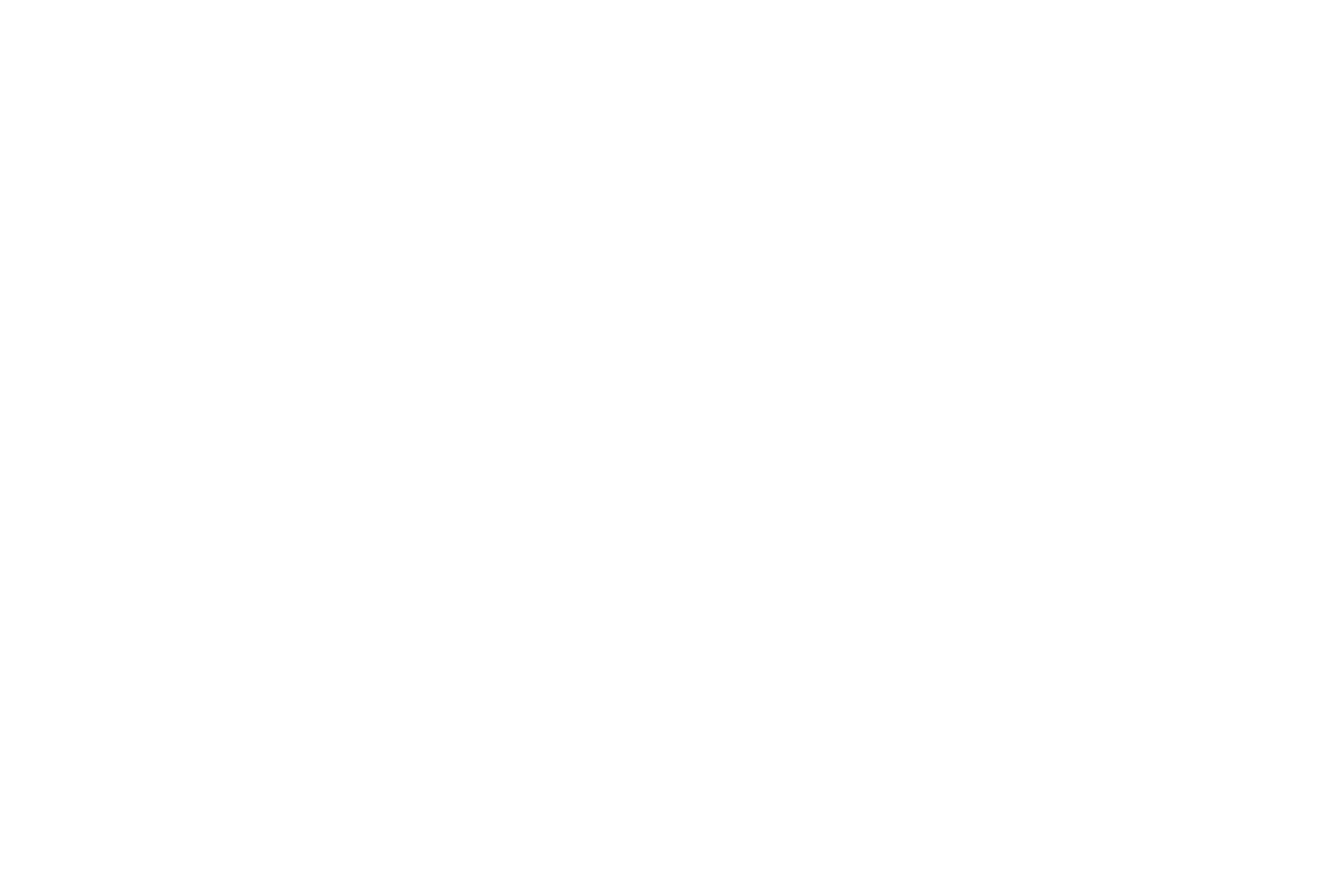
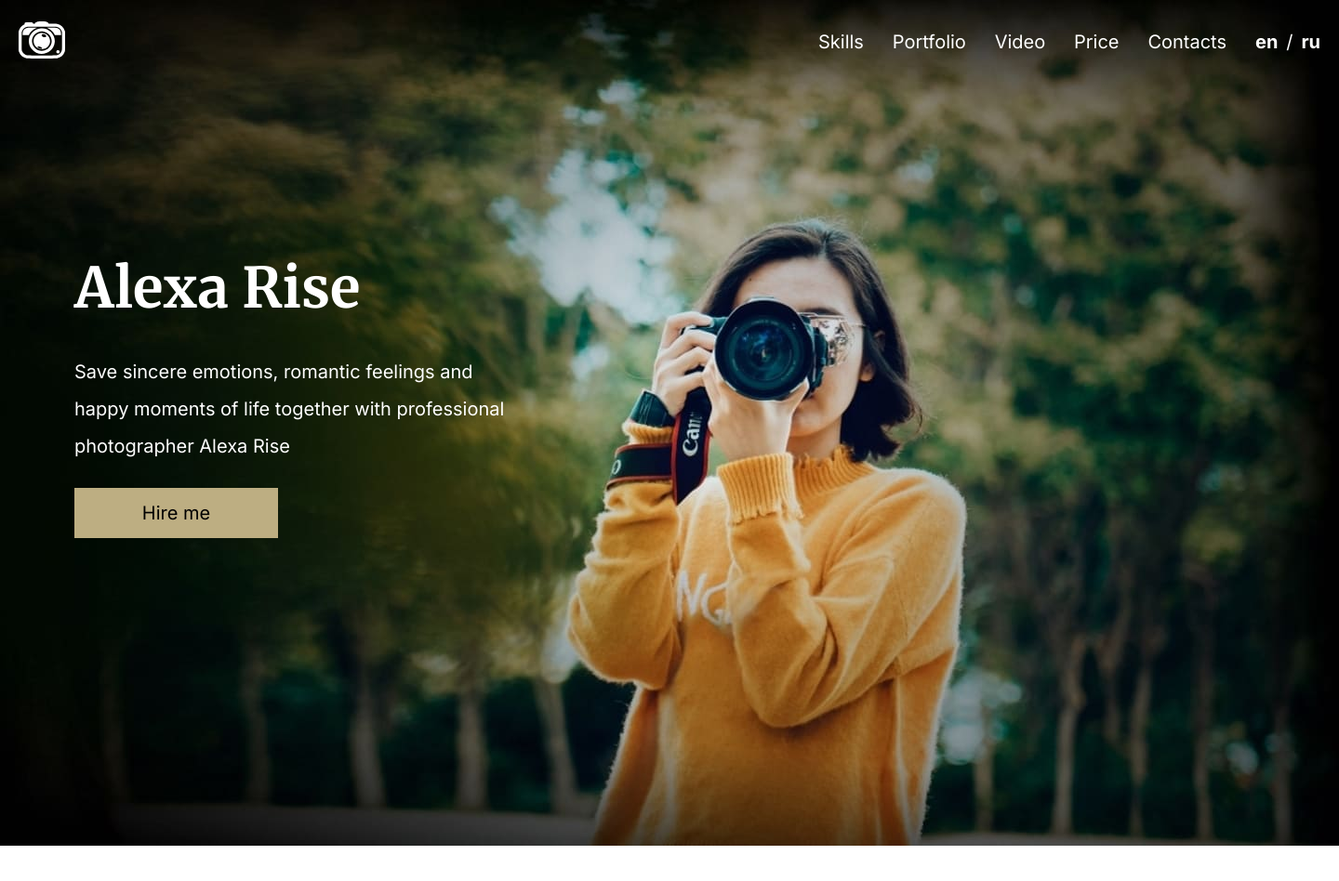
Before and after one commit to SegaSG/projects-rs, a plain HTML site: page portfolio/index.html in a window 1280 px wide. Shown: the whole page at 93% size, 1440 px wide, since content can reach past the window. Before the commit the page ends 800 px from the top, so only its background shows below. Drawn offline with Linux system fonts and the light colour scheme.

Commit message:
feat: add header and section hero

```diff
--- a/portfolio/css/style.css
+++ b/portfolio/css/style.css
@@ -3,5 +3,144 @@
 *::after {
     box-sizing: border-box;
 }
-/* font-family: 'Inter', sans-serif; */
-/* font-family: 'Merriweather', serif; */
+html {
+    scroll-behavior: smooth;
+}
+
+body {
+    /* font-family: 'Merriweather', serif;*/
+    font-family: 'Inter', sans-serif;
+    font-weight: 400;
+    font-size: 20px;
+    color: #FFFFFF;
+}
+
+a {
+    text-decoration: none;
+    color: inherit;
+}
+
+:root {
+    --color-gold: #bdae82;
+    --color-black: #000;
+    --font1: 60px;
+    --font2: 40px;
+}
+
+.container {
+    width: 1440px;
+    margin: 0 auto;
+    padding: 0 20px;
+}
+
+.header-container {
+    display: flex;
+    justify-content: space-between;
+    height: 90px;
+    background: url('../assets/img/header-bg.png');
+    background-repeat: no-repeat;
+    background-position: center 0;
+    align-items: center;
+}
+
+.logo {
+    transition: 0.3s;
+}
+
+.logo:hover {
+    filter: invert(26%) sepia(15%) saturate(638%) hue-rotate(7deg) brightness(92%) contrast(87%);
+}
+
+.menu {
+    width: 500px;
+    height: 50px;
+    margin-left: auto;
+    padding-right: 31px;
+    padding-left: 30px;
+}
+
+.languages {
+    display: flex;
+    justify-content: space-between;
+    width: 70px;
+    height: 50px;
+    align-items: center;
+}
+
+.menu-list {
+    display: flex;
+    justify-content: space-between;
+    margin: 0;
+    padding: 0;
+    list-style: none;
+}
+
+.menu-link {
+    line-height: 50px;
+    transition: 0.3s;
+}
+
+
+.menu-link:hover {
+    color: var(--color-gold);
+}
+
+.en-link, .ru-link {
+    font-weight: 700;
+    font-size: 20px;
+    line-height: 50px;
+    transition: 0.3s;
+}
+
+.en-link:hover, .ru-link:hover {
+    color: var(--color-gold);
+}
+
+
+.hero-container {
+    height: 910px;
+    background-image: url('../assets/img/header-bg.png');
+    background-position: center -90px;
+    background-repeat: no-repeat;
+}
+
+.hero {
+    padding-top: 160px;
+    padding-left: 60px;
+}
+
+.hero-inner {
+    width: 500px;
+    height: 330px;
+}
+
+.hero-name {
+    margin: 0 0 10px 0;
+    font-family: 'Merriweather', serif;
+    font-size: 60px;
+    line-height: 120px;
+}
+
+.hero-text {
+    width: 470px;
+    height: 120px;
+    margin: 0 0 25px 0;
+    line-height: 40px;
+    font-family: inherit;
+}
+
+.hero-btn {
+    width: 219px;
+    height: 54px;
+    line-height: 40px;
+    font-family: inherit;
+    border: 0;
+    cursor: pointer;
+    background-color: var(--color-gold);
+    color: #000000;
+    transition: 0.3s;
+}
+
+.hero-btn:hover {
+    color: #FFFFFF;
+}
--- a/portfolio/index.html
+++ b/portfolio/index.html
@@ -16,7 +16,40 @@
     <link rel="stylesheet" href="./css/style.css">
 </head>
 <body>
+    <header class="header">
+        <div class="container header-container">
+            <a class="logo" href="#">
+                <img class="logo-link" src="./assets/svg/logo.svg" alt="logo">
+            </a>
+            <nav class="menu">
+                <ul class="menu-list">
+                    <li class="menu-item"><a href="#skills" class="menu-link">Skills</a></li>
+                    <li class="menu-item"><a href="#portfolio" class="menu-link">Portfolio</a></li>
+                    <li class="menu-item"><a href="#video" class="menu-link">Video</a></li>
+                    <li class="menu-item"><a href="#price" class="menu-link">Price</a></li>
+                    <li class="menu-item"><a href="#contacts" class="menu-link">Contacts</a></li>
+                </ul>
+            </nav>
+            <div class="languages"><a class="en-link" href="#">en</a><span class="slash">/</span><a class="ru-link" href="#">ru</a>
+            </div>
+        </div>
+    </header>
+    <main class="main">
+        <div class="container hero-container">
+            <section class="hero">
+                <div class="hero-inner">
+                    <h1 class="hero-name">
+                        Alexa Rise
+                    </h1>
+                    <p class="hero-text">Save sincere emotions, romantic feelings and happy moments of life together with professional photographer Alexa Rise</p>
+                    <button class="hero-btn btn" type="submit">Hire me</button>
+                </div>
+            </section>
 
+
+        </div>
+
+    </main>
 
     <script src="./index.js"></script>
 </body>
```
